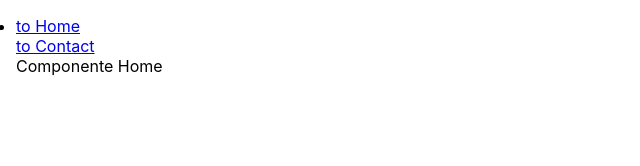
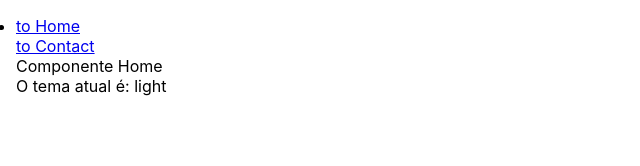
Before and after one commit to luccarendall/hooks-react, a React (Create React App) app: page / in a window 1280 px wide. Shown: the top 166 px of the page, without its empty margins (0-640 px from the left). Built offline with nearby package versions, Linux system fonts and the light colour scheme.

Commit message:
feat: Importando o context e as variáveis no componente Home

```diff
--- a/src/App.css
+++ b/src/App.css
@@ -7,3 +7,9 @@
   padding: 1rem;
   height: 100vh;
 }
+
+.dark-theme,
+.dark-theme a {
+  background-color: #333;
+  color: #fff
+}
--- a/src/components/routes/Home.jsx
+++ b/src/components/routes/Home.jsx
@@ -1,9 +1,17 @@
 import React from 'react';
 
+import { useContext } from 'react';
+import { ThemeContext } from '../../context/ThemeContext';
+
 function Home() {
+  // precisamos inicializar o context e extrair as informações que vieram dele, através de um objeto.
+  // setamos as variáveis theme e modifyTheme, que representam o valor do estado atual e a função para alterar esse estado. Trazemos o valor dessas variáveis a partir do useContext, deixando claro nele de qual contexto estamos importando essas variáveis.
+  const { theme, modifyTheme } = useContext(ThemeContext)
+
   return (
     <div>
       <p>Componente Home</p>
+      <p>O tema atual é: {theme}</p>
     </div>
   );
 }
--- a/src/context/ThemeContext.jsx
+++ b/src/context/ThemeContext.jsx
@@ -14,7 +14,7 @@ export const ThemeProvider = ({children}) => {
   }
 
   return (
-    // passar na variável value os valores que eu quero compartilhar entre os componentes
+    // passar na variável value um objeto com os valores que eu quero compartilhar entre os componentes
     <ThemeContext.Provider value={{theme, modifyTheme}}> {/* nesse caso estou compartilhando uma forma de consultar o estado atual do tema e uma forma de alterar o estado do tema */}
       {children}
     </ThemeContext.Provider>
```
